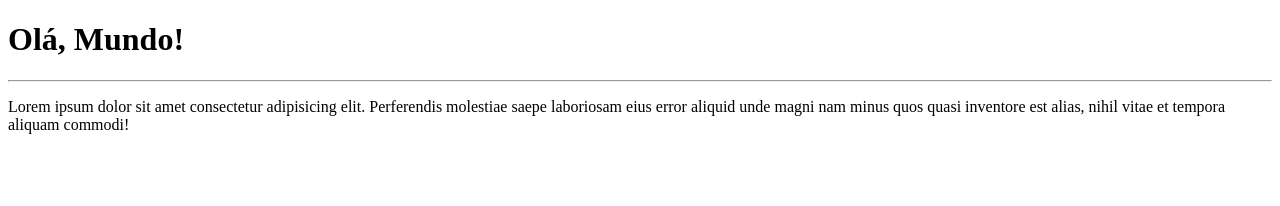
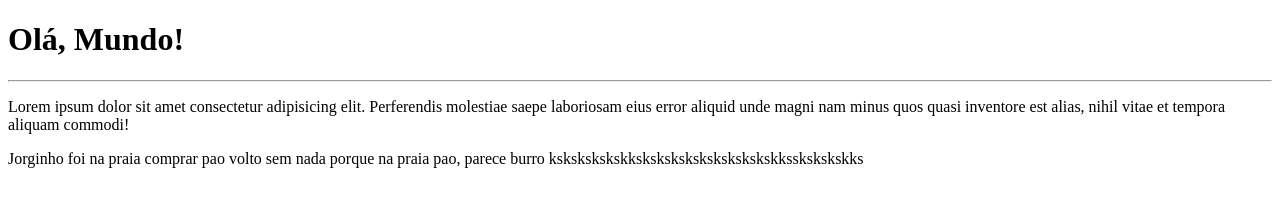
Before and after one commit to jotavitorz/Ola-mundo, a plain HTML site: page site-exemplo/index.html in a window 1280 px wide. Drawn offline with Linux system fonts and the light colour scheme.

Commit message:
adicionei um parágrafo

```diff
--- a/site-exemplo/index.html
+++ b/site-exemplo/index.html
@@ -9,5 +9,6 @@
    <h1>Olá, Mundo!</h1>
    <hr>
    <p>Lorem ipsum dolor sit amet consectetur adipisicing elit. Perferendis molestiae saepe laboriosam eius error aliquid unde magni nam minus quos quasi inventore est alias, nihil vitae et tempora aliquam commodi!</p>
+   <p>Jorginho foi na praia comprar pao volto sem nada porque na praia pao, parece burro kskskskskskkskskskskskskskskskskksskskskskks </p>
 </body>
 </html>
```
